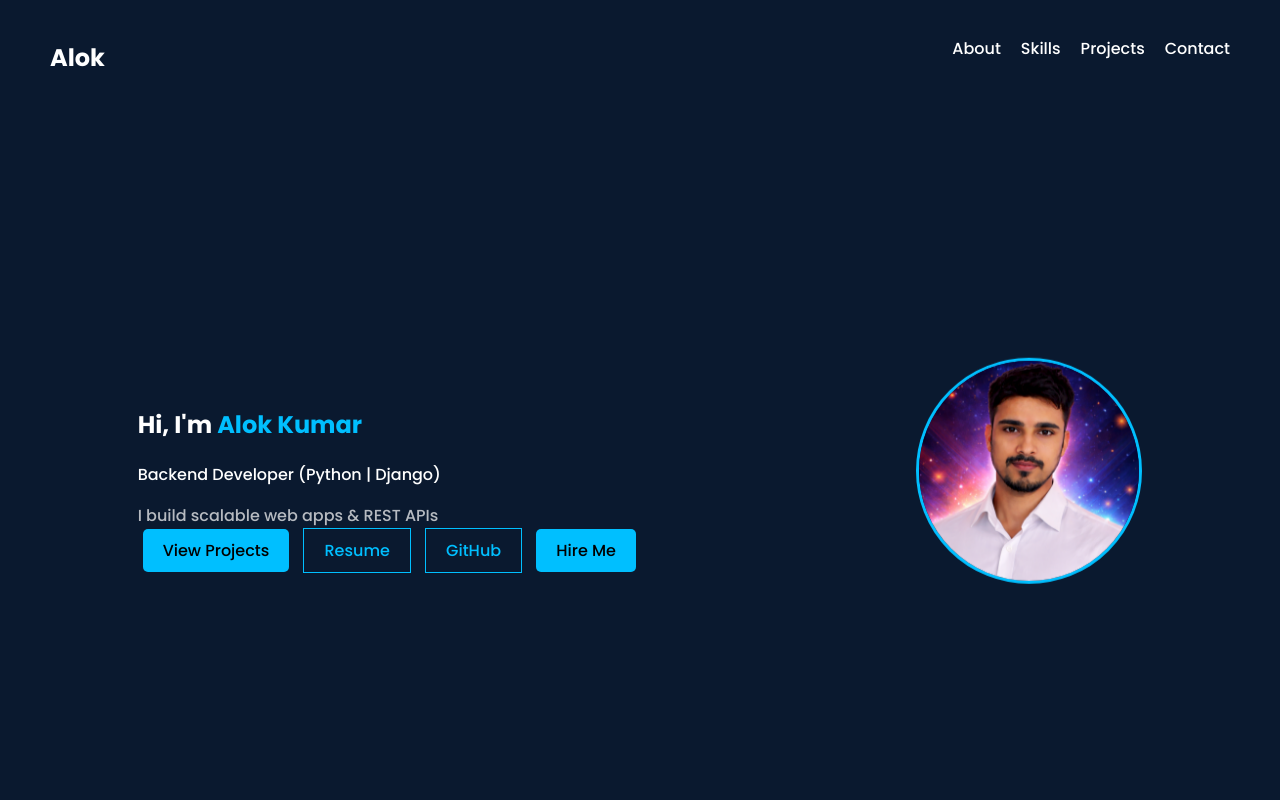
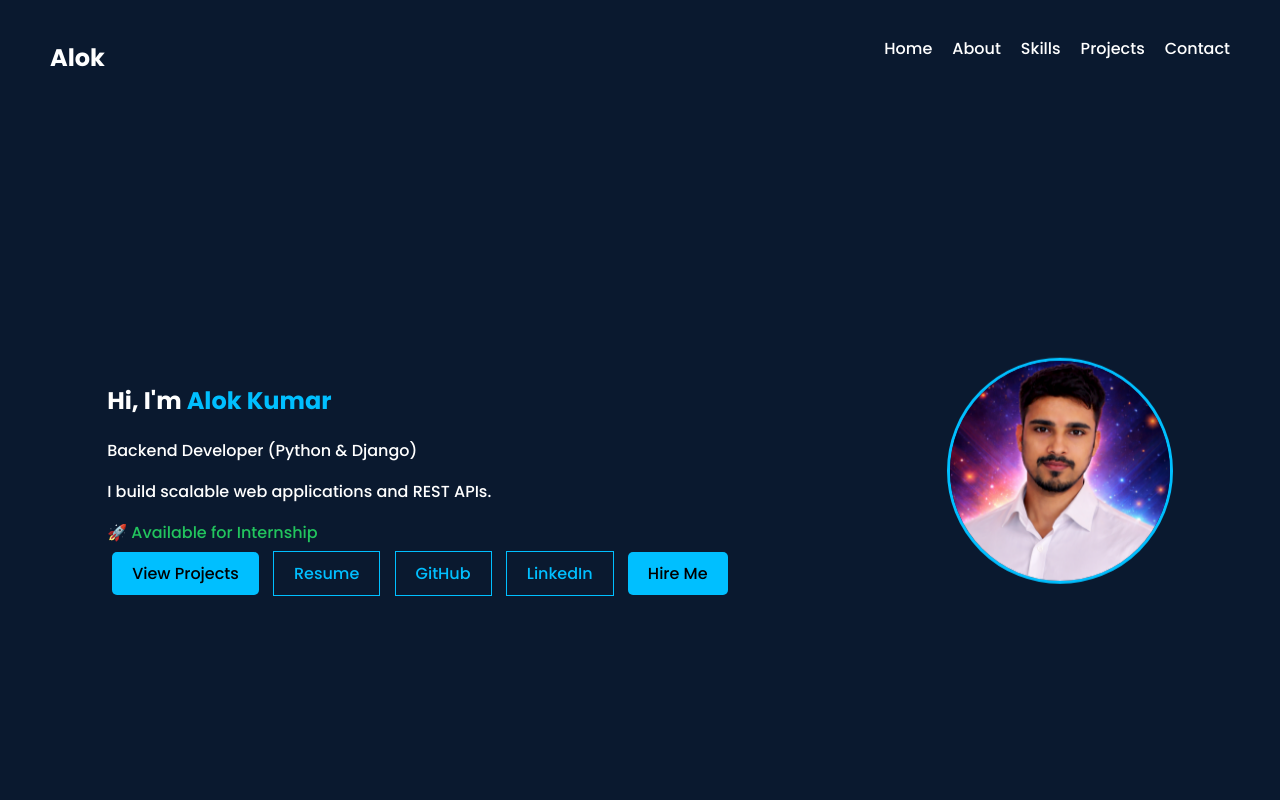
Before and after one commit to alokbuilds/portfolio, a plain HTML site: page index.html in a window 1280 px wide. Shown: the top 800 px of the page. Drawn offline with Linux system fonts and the light colour scheme.

Commit message:
updated Hero Section

```diff
--- a/index.html
+++ b/index.html
@@ -15,6 +15,7 @@
 <nav>
     <h2>Alok</h2>
     <ul>
+        <li><a href="#">Home</a></li>
         <li><a href="#about">About</a></li>
         <li><a href="#skills">Skills</a></li>
         <li><a href="#projects">Projects</a></li>
@@ -26,13 +27,16 @@
 <section class="hero">
     <div class="hero-text">
         <h1>Hi, I'm <span>Alok Kumar</span></h1>
-        <p>Backend Developer (Python | Django)</p>
-        <p class="tagline">I build scalable web apps & REST APIs</p>
+        <p>Backend Developer (Python & Django)</p>
+        <p>I build scalable web applications and REST APIs.</p>
+
+        <p style="color:#22c55e;">🚀 Available for Internship</p>
 
         <div class="buttons">
             <a href="#projects" class="btn">View Projects</a>
             <a href="resume.pdf" class="btn-outline">Resume</a>
             <a href="https://github.com/alokbuilds" class="btn-outline">GitHub</a>
+            <a href="#" class="btn-outline">LinkedIn</a>
             <a href="mailto:alokbuilds.dev@gmail.com" class="btn">Hire Me</a>
         </div>
     </div>
```
